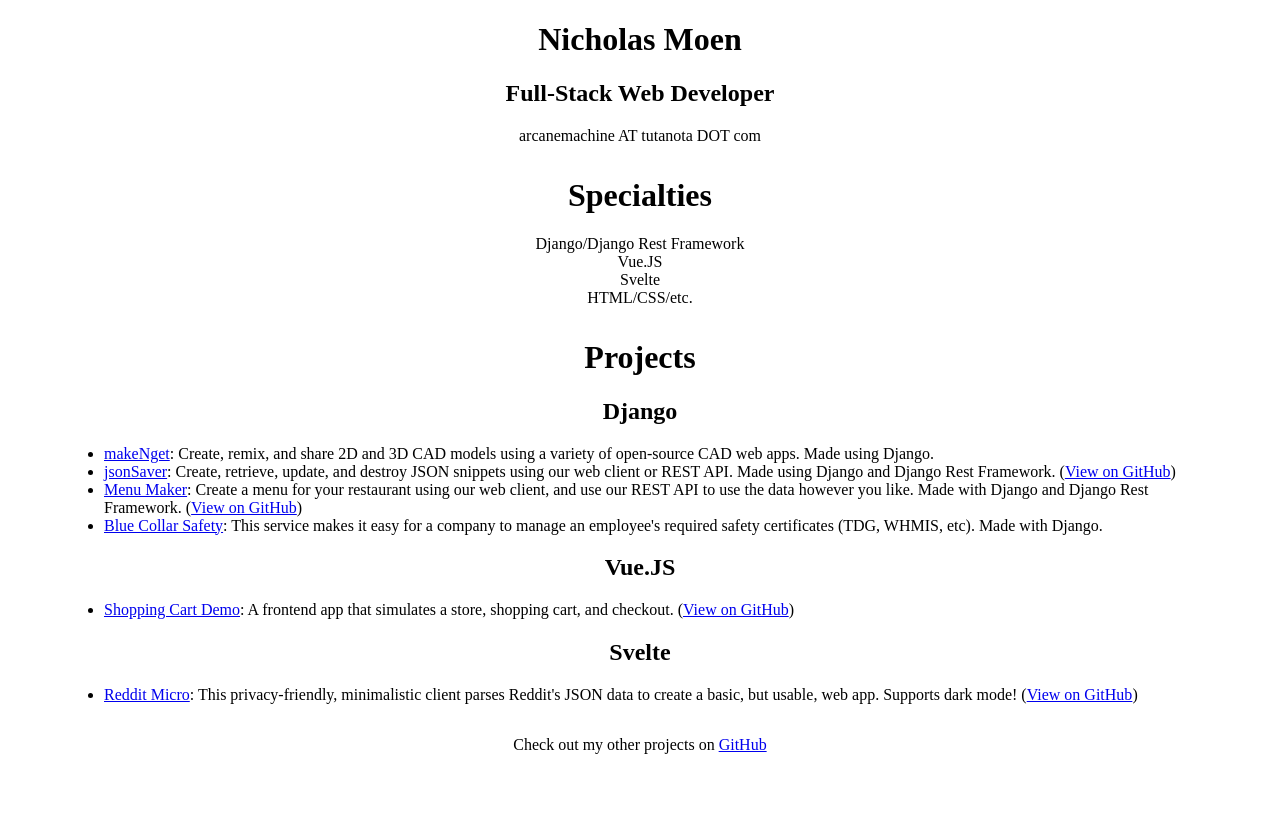
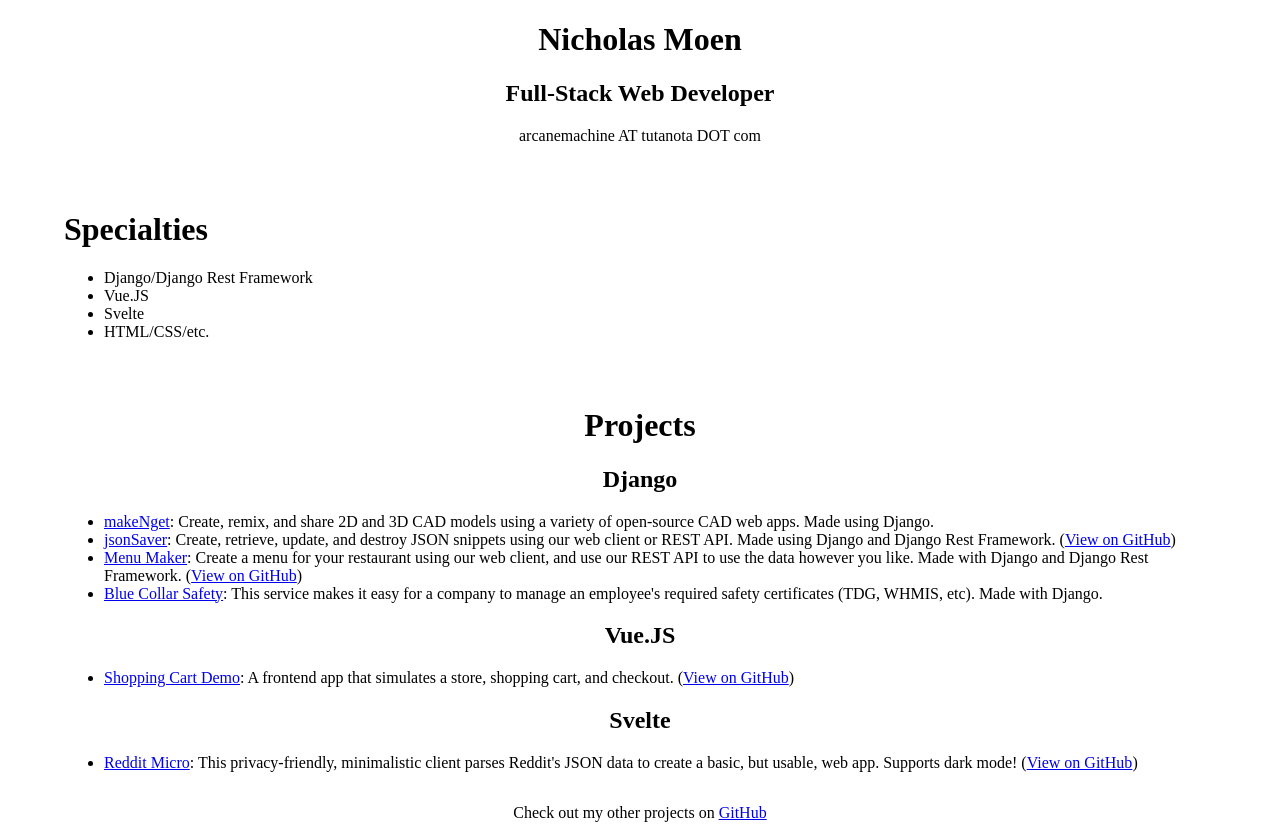
Before and after one commit to arcanemachine/arcanemachine.github.io, a plain HTML site: page index.html in a window 1280 px wide. Before the commit the page ends 800 px from the top, so only its background shows below. Drawn offline with Linux system fonts and the light colour scheme.

Commit message:
Uncenter specialties and convert back to list

```diff
--- a/index.html
+++ b/index.html
@@ -37,14 +37,18 @@
         <p>arcanemachine AT tutanota DOT com</p>
       </div>
 
-      <div class="mt-4 specialties-container text-center">
+      <br>
+      <div class="mt-4 specialties-container">
         <h1>Specialties</h1>
-          <div>Django/Django Rest Framework</div>
-          <div>Vue.JS</div>
-          <div>Svelte</div>
-          <div>HTML/CSS/etc.</div>
+        <ul>
+          <li>Django/Django Rest Framework</li>
+          <li>Vue.JS</li>
+          <li>Svelte</li>
+          <li>HTML/CSS/etc.</li>
+        </ul>
       </div>
 
+      <br>
       <div class="projects-container">
         <h1 class="mt-4 projects-title text-center">Projects</h1>
 
```
